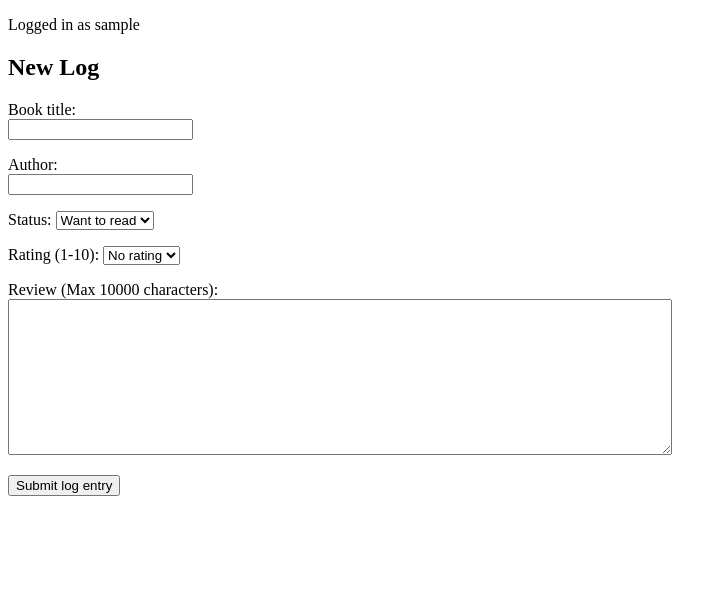
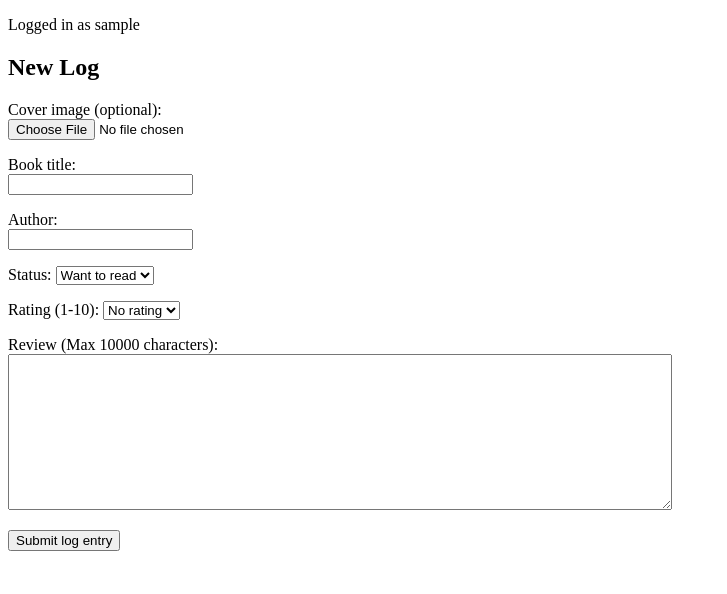
Before and after one commit to aarnioem/booklogger, a Flask app: page /new_log in a window 1280 px wide. Shown: the part 206-800 px from the top of the page, without its empty margins (0-727 px from the left). Run offline with Flask 3, Linux system fonts and the light colour scheme; the visitor is signed in with stand-in values (Sample User, id 1).

Commit message:
added book covers

```diff
--- a/app.py
+++ b/app.py
@@ -1,7 +1,7 @@
 import sqlite3
 
 from flask import Flask
-from flask import render_template, request, session, redirect, flash
+from flask import render_template, request, session, redirect, flash, make_response, send_from_directory
 from werkzeug.security import generate_password_hash
 
 import config
@@ -23,6 +23,16 @@ def search():
     results = logs.search_by_title(query) if query else []
     return render_template("search.html", query=query, results=results)
 
+@app.route("/cover/<int:book_id>")
+def show_cover(book_id):
+    cover = logs.get_cover(book_id)
+    if not cover:
+        return send_from_directory("static", "no_cover.png")
+
+    response = make_response(bytes(cover))
+    response.headers.set("Content-Type", "image/jpeg")
+    return response
+
 @app.route("/new_log", methods=["GET", "POST"])
 def new_log():
     users.check_login()
@@ -37,15 +47,22 @@ def new_log():
         status = request.form["status"]
         rating = request.form["rating"]
         review = request.form["review"]
+        cover = request.files["cover"]
         user_id = session["user_id"]
         status_id = logs.get_status_id(status)
+
+        if cover:
+            try:
+                cover = forms.validate_image(cover)
+            except ValueError:
+                return redirect("/new_log")
 
         try:
             forms.validate_new_log(title, author, status, rating, review)
         except ValueError:
             return redirect("/new_log")
 
-        logs.add_log(title, author, status_id, rating, review, user_id)
+        logs.add_log(title, author, status_id, rating, review, user_id, cover)
         flash("New log created successfully")
         return redirect("/")
 
@@ -68,8 +85,15 @@ def update_log():
     status = request.form["status"]
     rating = request.form["rating"]
     review = request.form["review"]
+    cover = request.files["cover"]
     log_id = request.form["log_id"]
     status_id = logs.get_status_id(status)
+
+    if cover:
+        try:
+            cover = forms.validate_image(cover)
+        except ValueError:
+            return redirect("/new_log")
 
     users.check_permission(session["user_id"], log_id)
 
@@ -78,8 +102,15 @@ def update_log():
     except ValueError:
         return redirect(f"/edit/{log_id}")
 
-    logs.update_log(status_id, rating, review, log_id)
+    logs.update_log(status_id, rating, review, log_id, cover)
+    flash("Log updated.")
     return redirect("/my_books")
+
+@app.route("/delete_cover/<int:log_id>")
+def delete_cover(log_id):
+    users.check_permission(session["user_id"], log_id)
+    logs.delete_cover(log_id)
+    return redirect(f"/edit/{log_id}")
 
 @app.route("/delete/<int:log_id>")
 def delete(log_id):
--- a/schema.sql
+++ b/schema.sql
@@ -27,3 +27,9 @@ CREATE TABLE comments (
     content TEXT NOT NULL,
     created_at TIMESTAMP DEFAULT CURRENT_TIMESTAMP
 );
+
+CREATE TABLE covers (
+    id INTEGER PRIMARY KEY,
+    book_id INTEGER REFERENCES books(id) ON DELETE CASCADE,
+    cover BLOB
+);
--- a/static/main.css
+++ b/static/main.css
@@ -16,3 +16,11 @@
     word-wrap: break-word;
     line-height: normal;
 }
+
+.cover {
+    max-width: 150px;
+}
+
+.small-cover {
+    max-width: 80px;
+}
--- a/templates/index.html
+++ b/templates/index.html
@@ -12,6 +12,7 @@ Front Page - Booklogger
 <div>
   {% for log in newest_logs %}
   <div class="log-entry">
+    <img src="/cover/{{ log.id }}" alt="Book cover image" class="small-cover">
     <p><strong><a href="/log/{{ log.id }}">{{ log.title }}</a></strong> by {{ log.author }}</p>
     <p>
       Logged by <a href="/profile/{{ log.user_id }}">{{ log.username }}</a>
--- a/templates/my_books.html
+++ b/templates/my_books.html
@@ -12,6 +12,7 @@ My Books - Booklogger
     {% for log in logs %}
 
       <div class="log-entry">
+        <img src="/cover/{{ log.id }}" alt="Book cover image" class="small-cover">
         <p><strong><a href="/log/{{ log.id }}">{{ log.title }}</a></strong> by {{ log.author }}</p>
         <p>
           Status: {{ log.status }}
--- a/templates/new_log.html
+++ b/templates/new_log.html
@@ -7,7 +7,11 @@ New Log - Booklogger
 {% block content %}
 <h2>New Log</h2>
 
-<form action="/new_log" method="post">
+<form action="/new_log" method="post" enctype="multipart/form-data">
+  <p>
+    Cover image (optional): <br/>
+    <input type="file" name="cover" accept="image/*">
+  </p>
   <p>
     Book title: <br/>
     <input type="text" name="title" minlength="1" maxlength="500" required />
--- a/templates/profile.html
+++ b/templates/profile.html
@@ -23,6 +23,7 @@
     {% for log in logs %}
 
       <div class="log-entry">
+        <img src="/cover/{{ log.id }}" alt="Book cover image" class="small-cover">
         <p><strong><a href="/log/{{ log.id }}">{{ log.title }}</a></strong> by {{ log.author }}</p>
         <p>
           Status: {{ log.status }}
--- a/templates/view_log.html
+++ b/templates/view_log.html
@@ -7,7 +7,7 @@
 {% block content %}
 
   <h2>{{ book.title }}</h2>
-
+  <img src="/cover/{{ book.id }}" alt="Book cover image" class="cover">
   <p><b>{{ book.title }}</b> by {{ book.author }}</p>
   <p>Status: {{ book.status }}</p>
 
```
Also changed, not shown: forms.py (+20 -0 lines), logs.py (+35 -4 lines), templates/edit_log.html (+7 -1 lines), README.md, static/no_cover.png (added).
